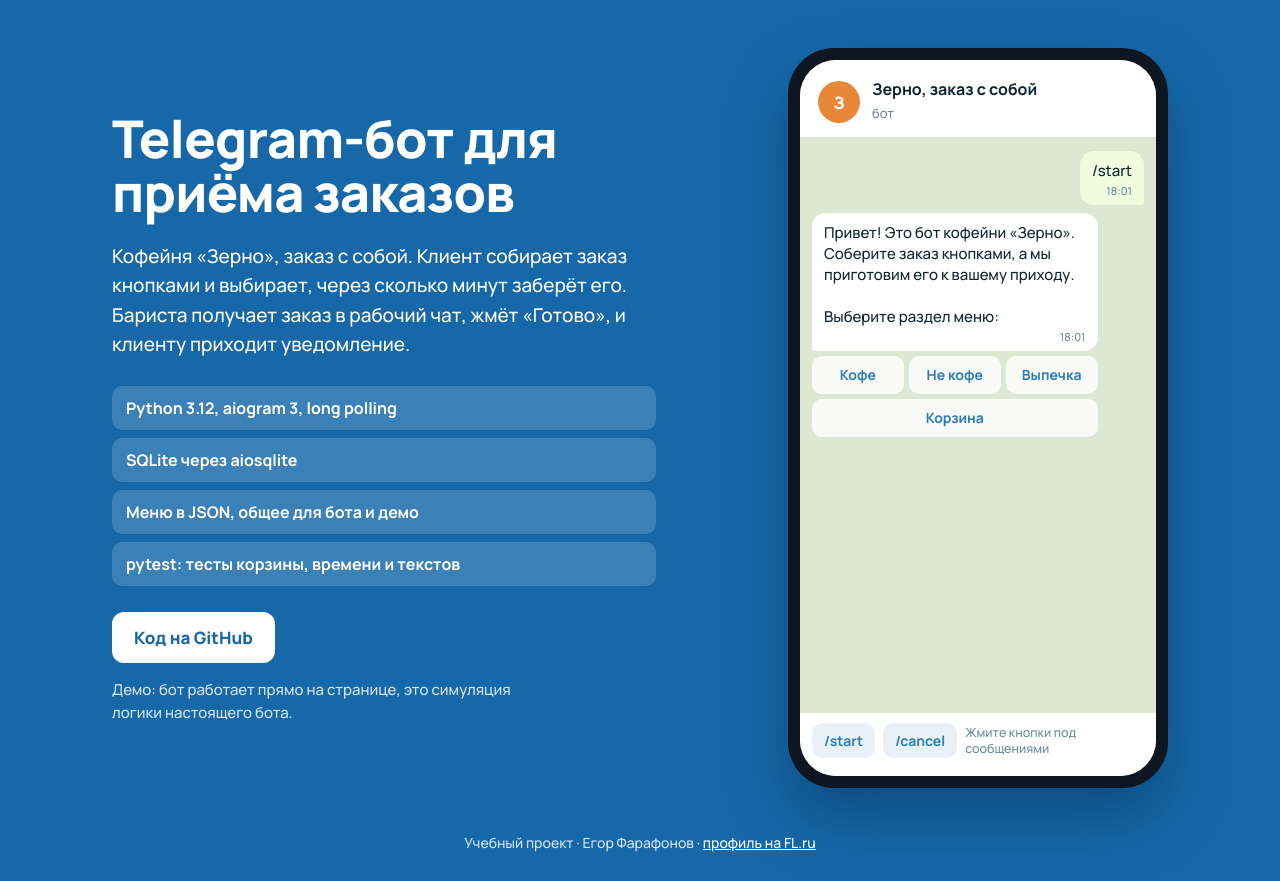
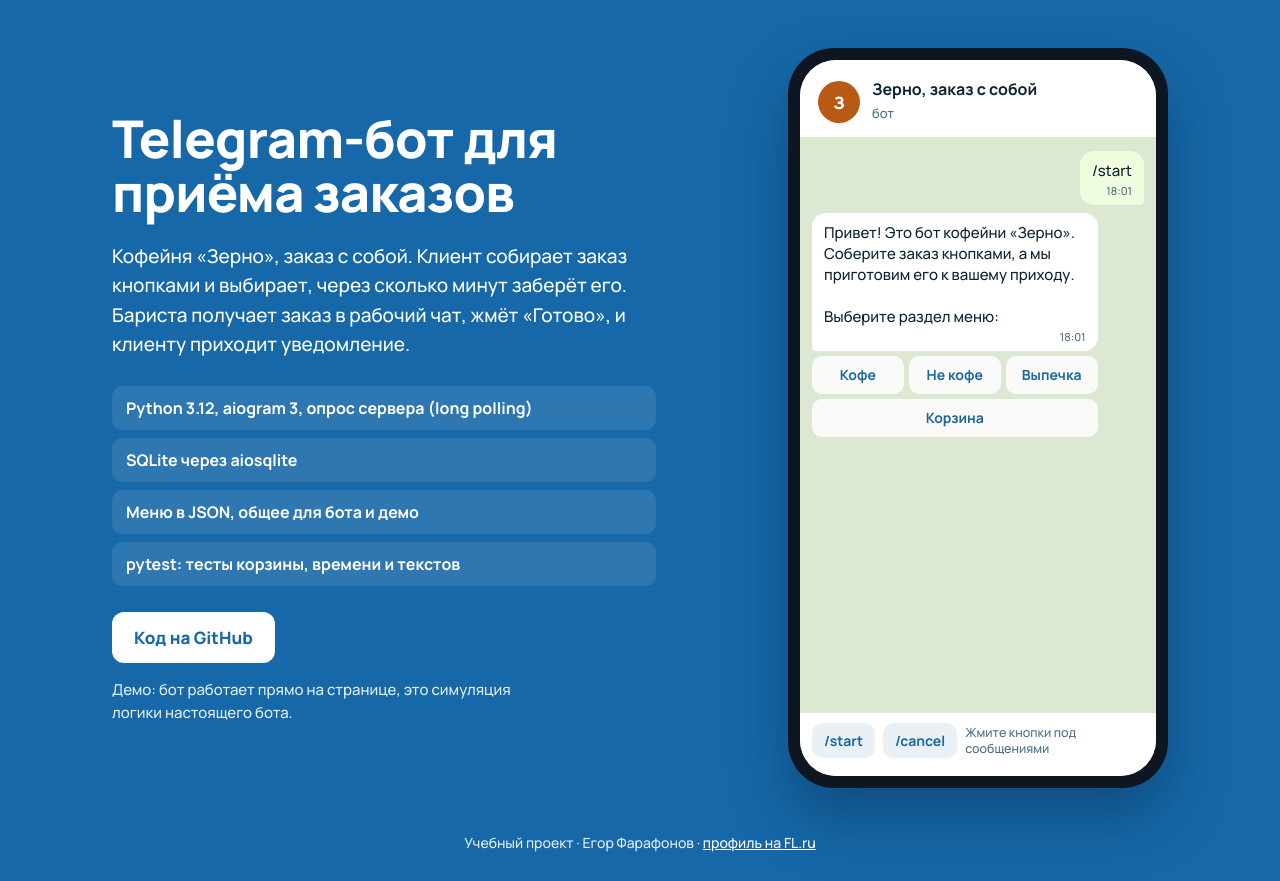
Before and after one commit to xevorin/zerno-bot, a plain HTML site: page index.html in a window 1280 px wide. Drawn offline with Linux system fonts and the light colour scheme.

Commit message:
Fix contrast, spacing and accent borders; tighten policy wording
Design detector findings fixed (contrast to WCAG AA, inner padding,
side-tab borders, body overflow clipping). Privacy page now states
that GitHub Pages receives visitor IPs on servers abroad.

Co-Authored-By: Claude Opus 5.5 <noreply@anthropic.com>

```diff
--- a/index.html
+++ b/index.html
@@ -14,7 +14,7 @@
     <h1 id="title">Telegram-бот для приёма заказов</h1>
     <p class="lead">Кофейня «Зерно», заказ с собой. Клиент собирает заказ кнопками и выбирает, через сколько минут заберёт его. Бариста получает заказ в рабочий чат, жмёт «Готово», и клиенту приходит уведомление.</p>
     <ul class="stack" aria-label="Стек">
-      <li>Python 3.12, aiogram 3, long polling</li>
+      <li>Python 3.12, aiogram 3, опрос сервера (long polling)</li>
       <li>SQLite через aiosqlite</li>
       <li>Меню в JSON, общее для бота и демо</li>
       <li>pytest: тесты корзины, времени и текстов</li>
--- a/sim.css
+++ b/sim.css
@@ -1,15 +1,16 @@
 :root {
   --page: #1668A8;
   --page-ink: #FFFFFF;
-  --page-soft: rgba(255, 255, 255, .82);
+  --page-soft: rgba(255, 255, 255, .88);
   --chat: #DCE8D2;
   --bubble-in: #FFFFFF;
   --bubble-out: #EFFDDE;
   --ink: #0E2433;
-  --muted: #6B8BA0;
-  --btn-ink: #2A7DB5;
-  --done: #1F8A3B;
-  --avatar: #E8873A;
+  --muted: #4E6F84;
+  --btn-ink: #1D679C;
+  --done: #1A7A33;
+  --avatar: #B85A14;
+  --staff: #FFF4E9;
   --bezel: #0E1621;
   --focus: #FFD25E;
 }
@@ -50,7 +51,7 @@ a { color: inherit; }
 }
 .lead { margin-top: 22px; font-size: 19px; line-height: 1.55; max-width: 31em; }
 .stack { margin-top: 26px; padding: 0; list-style: none; display: grid; gap: 8px; font-weight: 700; font-size: 16px; }
-.stack li { padding: 10px 14px; border-radius: 10px; background: rgba(255, 255, 255, .16); }
+.stack li { padding: 10px 14px; border-radius: 10px; background: rgba(255, 255, 255, .1); }
 .code-link {
   display: inline-block;
   margin-top: 26px;
@@ -110,7 +111,7 @@ a { color: inherit; }
 .out .bubble { background: var(--bubble-out); border-bottom-right-radius: 4px; }
 .bubble time { display: block; text-align: right; font-size: 11px; color: var(--muted); margin-top: 2px; }
 .bubble.flash { animation: flash .5s ease-out; }
-@keyframes flash { from { box-shadow: 0 0 0 3px rgba(42, 125, 181, .35); } to { box-shadow: 0 0 0 0 rgba(42, 125, 181, 0); } }
+@keyframes flash { from { box-shadow: 0 0 0 3px rgba(29, 103, 156, .35); } to { box-shadow: 0 0 0 0 rgba(29, 103, 156, 0); } }
 
 .kb { display: flex; flex-direction: column; gap: 5px; }
 .kb-row { display: flex; gap: 5px; }
@@ -135,12 +136,12 @@ a { color: inherit; }
   margin: 6px 0 2px;
   padding: 3px 10px;
   border-radius: 12px;
-  background: rgba(14, 36, 51, .28);
+  background: rgba(14, 36, 51, .62);
   color: #fff;
   font-size: 12.5px;
   font-weight: 700;
 }
-.msg.staff .bubble { border-left: 3px solid var(--avatar); }
+.in.staff .bubble { background: var(--staff); }
 .done-mark { color: var(--done); font-weight: 700; }
 
 .toast {
```
